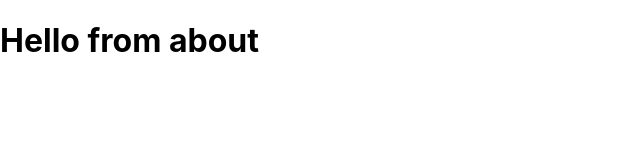
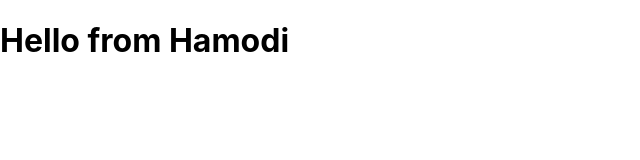
Before and after one commit to Keici232/Webshop, a Next.js app in the folder ecommerce/: page /about in a window 1280 px wide. Shown: the top 160 px of the page, without its empty margins (0-640 px from the left). Built offline with nearby package versions, Linux system fonts and the light colour scheme.

Commit message:
new name on page about
new name on page about

```diff
--- a/ecommerce/pages/about.js
+++ b/ecommerce/pages/about.js
@@ -3,7 +3,7 @@ import React from "react";
 const about = () => {
   return (
     <div>
-      <h1>Hello from about</h1>
+      <h1>Hello from Hamodi</h1>
     </div>
   );
 };
```
